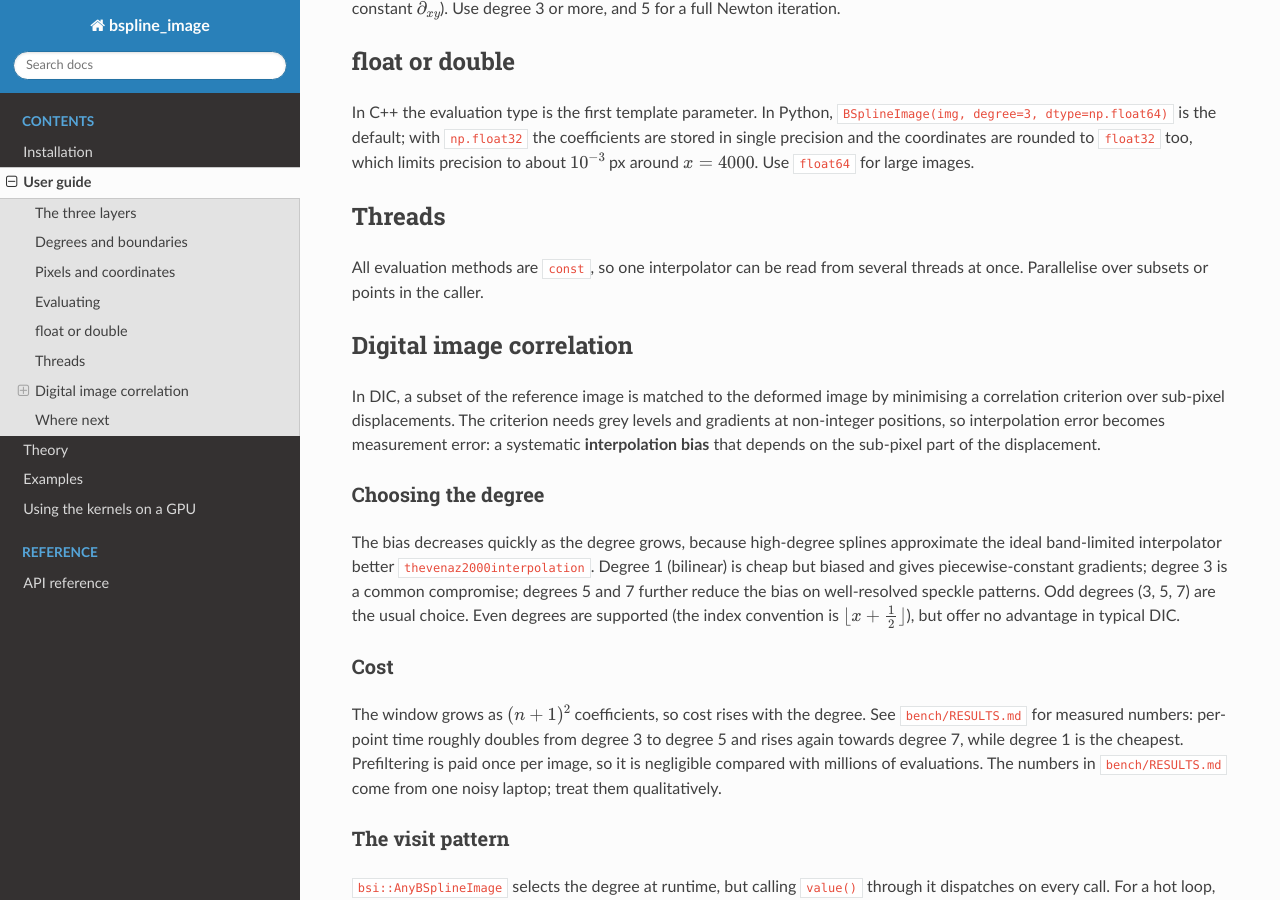
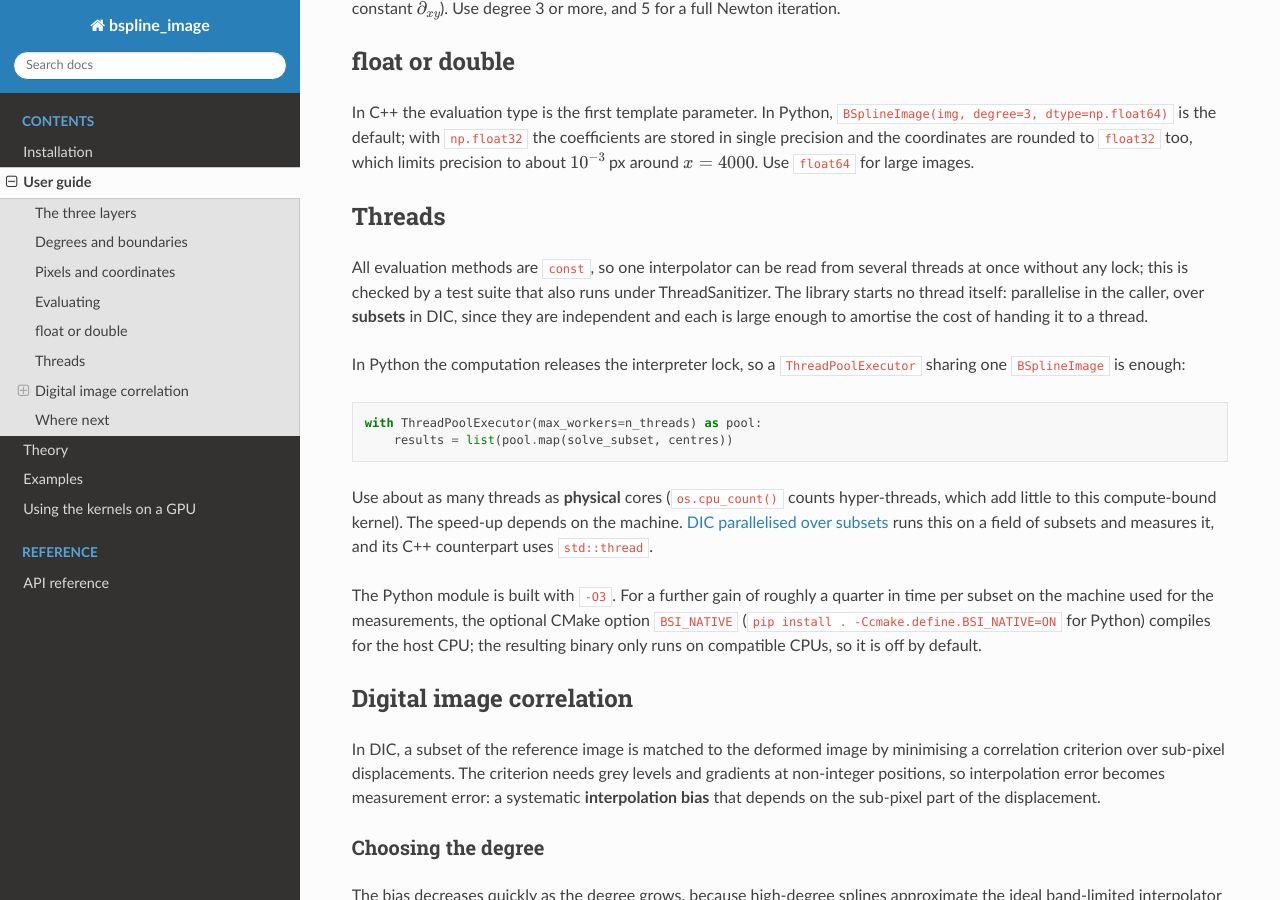
Before and after one commit to thibaultbarret/bspline_image, a Sphinx documentation site: the page built from docs/sphinx/user_guide.md, in a window 1280 px wide and 900 px high, scrolled down 1744 px. Built offline with Sphinx 7.4.7 and the Read the Docs theme 3.1.0, drawn with Linux system fonts in a browser that asks for light colours; cross-references to code outside the pages are shown as plain code; the version number is read from the project's files by our own code.

Commit message:
docs: add a Python example of DIC parallelised over subsets

````diff
--- a/docs/sphinx/user_guide.md
+++ b/docs/sphinx/user_guide.md
@@ -92,10 +92,32 @@ coefficients are stored in single precision and the coordinates are rounded to `
 too, which limits precision to about $10^{-3}$ px around $x = 4000$. Use `float64` for
 large images.
 
+(user-guide-threads)=
 ## Threads
 
 All evaluation methods are `const`, so one interpolator can be read from several threads
-at once. Parallelise over subsets or points in the caller.
+at once without any lock; this is checked by a test suite that also runs under
+ThreadSanitizer. The library starts no thread itself: parallelise in the caller, over
+**subsets** in DIC, since they are independent and each is large enough to amortise the cost
+of handing it to a thread.
+
+In Python the computation releases the interpreter lock, so a `ThreadPoolExecutor` sharing one
+`BSplineImage` is enough:
+
+```python
+with ThreadPoolExecutor(max_workers=n_threads) as pool:
+    results = list(pool.map(solve_subset, centres))
+```
+
+Use about as many threads as **physical** cores (`os.cpu_count()` counts hyper-threads, which add
+little to this compute-bound kernel). The speed-up depends on the machine.
+{doc}`examples/dic_parallel_subsets` runs this on a field of subsets and measures it, and its C++
+counterpart uses `std::thread`.
+
+The Python module is built with `-O3`. For a further gain of roughly a quarter in time per
+subset on the machine used for the measurements, the optional CMake option `BSI_NATIVE`
+(`pip install . -Ccmake.define.BSI_NATIVE=ON` for Python) compiles for the host CPU; the
+resulting binary only runs on compatible CPUs, so it is off by default.
 
 (user-guide-dic)=
 ## Digital image correlation
````
Also changed, not shown: bench/RESULTS.md (+1 -0 lines), docs/sphinx/examples/dic_parallel_subsets.md (added, +168 -0 lines), docs/sphinx/examples/index.md (+1 -0 lines).
